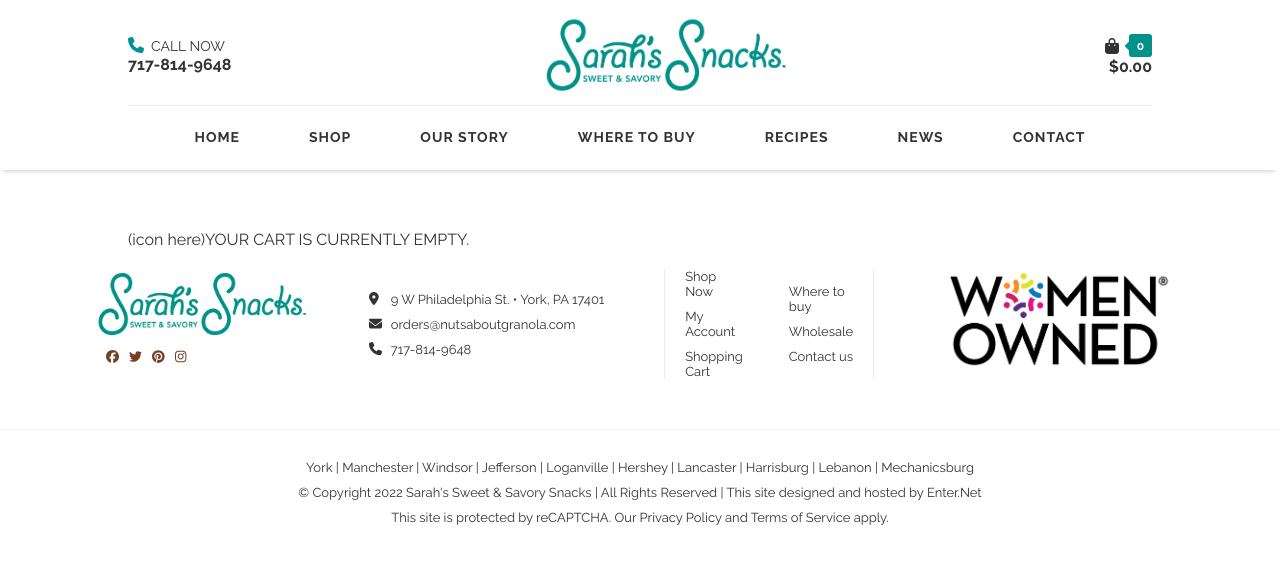
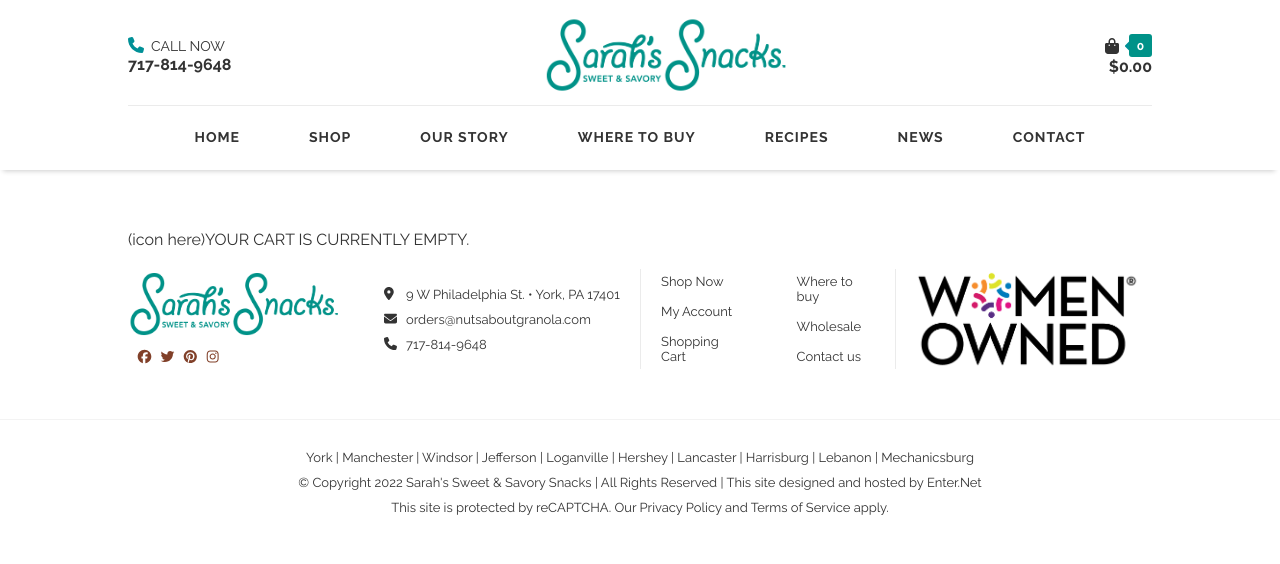
Before and after one commit to michvdh/sarahsnacks-clone, a Next.js app: page /cart in a window 1280 px wide. Shown: the top 564 px of the page. Built offline with nearby package versions, Linux system fonts and the light colour scheme.

Commit message:
footer styles and MQ

```diff
--- a/components/layout/Footer.module.scss
+++ b/components/layout/Footer.module.scss
@@ -1,32 +1,49 @@
 @import "../../styles/variables";
 @import "../../styles/mixins";
 
-.brands { grid-area: brands; }
-.contacts-details { grid-area: contacts }
-.nav { grid-area: navigation; }
-.women-owned { grid-area: logo; }
-.copyright { grid-area: copyright; }
+.brands {
+  grid-area: brands;
+}
+.contacts-details {
+  grid-area: contacts;
+}
+.nav {
+  grid-area: navigation;
+}
+.women-owned {
+  grid-area: logo;
+}
+.copyright {
+  grid-area: copyright;
+}
 
 .footer {
   .footer--upper {
-    width: 95%;
+    width: 90%;
     margin: 2rem auto;
+    display: grid;
+    grid-template-areas: "brands" "contacts" "navigation" "logo";
+    row-gap: 3.5rem;
 
-    @include respond(screen-1024) {
-      position: relative;
-      display: grid;
-      // width: 85%;
-      justify-content: space-between;
+    @include respond(screen-880) {
+      // position: relative;
       grid-template-areas:
-      'brands contacts navigation logo';
+        "brands brands brands"
+        "contacts navigation logo";
+      grid-template-columns: 1fr 1fr 1fr;
+    }
+
+    @include respond(screen-1150) {
+      grid-template-areas: "brands contacts navigation logo";
+      grid-template-columns: 1fr 1fr 1fr 1fr;
     }
 
     @include respond(screen-1250) {
-      width: 85%;
+      width: 80%;
     }
 
     @include respond(screen-1366) {
-      width: 1250px;
+      width: 1200px;
     }
 
     .brands {
@@ -37,6 +54,28 @@
           display: flex;
           flex-direction: row;
           column-gap: 1rem;
+
+          a {
+            svg {
+              transition: all 0.2s;
+              transform: scale(1.05);
+
+              path {
+                fill: currentColor;
+                color: $light-brown;
+                transition: inherit;
+              }
+            }
+
+            &:hover {
+              svg {
+                path {
+                  fill: currentColor;
+                  color: $dark-brown;
+                }
+              }
+            }
+          }
         }
       }
     }
@@ -67,15 +106,29 @@
       flex-direction: row;
       align-items: center;
       column-gap: 25%;
-      border-left: 1px solid $dark-gray;
-      border-right: 1px solid $dark-gray;
-      padding: 0 2rem;
-
+      padding: 3.5rem 0;
+      border-width: 1px 0;
+      border-style: solid;
+      border-color: $dark-gray;
 
       ul {
         display: flex;
         flex-direction: column;
-        row-gap: 1rem;
+        row-gap: 1.5rem;
+
+        a {
+          transition: all 0.2s;
+          &:hover {
+            color: $dark-green;
+          }
+        }
+      }
+
+      @include respond(screen-880) {
+        justify-content: center;
+        column-gap: 25%;
+        padding: 0 2rem;
+        border-width: 0 1px;
       }
     }
 
@@ -83,6 +136,12 @@
       position: relative;
       width: 25rem;
       height: 10rem;
+      left: -16px;
+
+      @include respond(screen-880) {
+        justify-self: end;
+        left: 0;
+      }
 
       .image {
         object-fit: contain;
--- a/components/layout/Footer.tsx
+++ b/components/layout/Footer.tsx
@@ -1,39 +1,79 @@
-import classes from './Footer.module.scss';
+import classes from "./Footer.module.scss";
 import Image from "next/image";
-
-import '@fortawesome/fontawesome-svg-core/styles.css'
-import { faFacebook, faTwitter, faPinterest, faInstagram } from '@fortawesome/free-brands-svg-icons';
-import { faLocationDot, faEnvelope, faPhone } from "@fortawesome/free-solid-svg-icons";
-import { FontAwesomeIcon } from '@fortawesome/react-fontawesome';
-import CompanyLogo from '../company-logo/CompanyLogo';
+import Link from "next/link";
+import "@fortawesome/fontawesome-svg-core/styles.css";
+import {
+  faFacebook,
+  faTwitter,
+  faPinterest,
+  faInstagram,
+} from "@fortawesome/free-brands-svg-icons";
+import {
+  faLocationDot,
+  faEnvelope,
+  faPhone,
+} from "@fortawesome/free-solid-svg-icons";
+import { FontAwesomeIcon } from "@fortawesome/react-fontawesome";
+import CompanyLogo from "../company-logo/CompanyLogo";
 
 const Footer: React.FC = () => {
   const mobileNavHandler = () => {
     // need to fix this later
-  }
+  };
 
   return (
     <footer className={`${classes.footer} footer`}>
-      <div className={`${classes['footer--upper']}`}>
+      <div className={`${classes["footer--upper"]}`}>
+
         <div className={classes.brands}>
-          <div className={classes['logo-container']}>
+          <div className={classes["logo-container"]}>
             <CompanyLogo
               className={`${classes.logo}`}
-              section={'footer'}
+              section={"footer"}
               intersectState={null}
               onClick={mobileNavHandler}
             />
             <div className={classes.media}>
               <ul>
-                <li><FontAwesomeIcon className={`fa-icon--light-brown`} icon={faFacebook} /></li>
-                <li><FontAwesomeIcon className={`fa-icon--light-brown`} icon={faTwitter} /></li>
-                <li><FontAwesomeIcon className={`fa-icon--light-brown`} icon={faPinterest} /></li>
-                <li><FontAwesomeIcon className={`fa-icon--light-brown`} icon={faInstagram} /></li>
+                <li>
+                  <a href="https://www.facebook.com/EatSarahsSnacks/">
+                    <FontAwesomeIcon
+                      className={``}
+                      icon={faFacebook}
+                      fill="currentColor"
+                    />
+                  </a>
+                </li>
+                <li>
+                  <a href="https://twitter.com/EatSarahsSnacks">
+                    <FontAwesomeIcon
+                      className={``}
+                      icon={faTwitter}
+                    />
+                  </a>
+                </li>
+                <li>
+                  <a href="https://www.pinterest.com/EatSarahsSnacks/">
+                    <FontAwesomeIcon
+                      className={``}
+                      icon={faPinterest}
+                    />
+                  </a>
+                </li>
+                <li>
+                  <a href="https://www.instagram.com/eatsarahssnacks/">
+                    <FontAwesomeIcon
+                      className={``}
+                      icon={faInstagram}
+                    />
+                  </a>
+                </li>
               </ul>
             </div>
           </div>
         </div>
-        <div className={classes['contact-details']}>
+
+        <div className={classes["contact-details"]}>
           <ul>
             <li>
               <div>
@@ -55,34 +95,44 @@ const Footer: React.FC = () => {
             </li>
           </ul>
         </div>
+
         <div className={classes.nav}>
           <ul>
-            <li>Shop Now</li>
-            <li>My Account</li>
-            <li>Shopping Cart</li>
+            <li><Link href="/cart">Shop Now</Link></li>
+            <li><Link href="/">My Account</Link></li>
+            <li><Link href="/">Shopping Cart</Link></li>
           </ul>
           <ul>
-            <li>Where to buy</li>
-            <li>Wholesale</li>
-            <li>Contact us</li>
+            <li><Link href="/">Where to buy</Link></li>
+            <li><Link href="/">Wholesale</Link></li>
+            <li><Link href="/">Contact us</Link></li>
           </ul>
         </div>
-        <div className={classes['women-owned']}>
+
+        <div className={classes["women-owned"]}>
           <Image
             className={classes.image}
             src="/images/WOB_POSITIVECOLOR_STD.png"
             alt="Women Owned logo"
-            layout='fill'
-            // width={212}
-            // height={70}
+            layout="fill"
           />
         </div>
       </div>
+
       {/* <hr /> */}
-      <div className={`${classes.copyright} ${classes['footer--lower']}`}>
-        <span>York | Manchester | Windsor | Jefferson | Loganville | Hershey | Lancaster | Harrisburg | Lebanon | Mechanicsburg</span>
-        <span>© Copyright 2022 Sarah's Sweet & Savory Snacks | All Rights Reserved | This site designed and hosted by Enter.Net</span>
-        <span>This site is protected by reCAPTCHA. Our Privacy Policy and Terms of Service apply.</span>
+      <div className={`${classes.copyright} ${classes["footer--lower"]}`}>
+        <span>
+          York | Manchester | Windsor | Jefferson | Loganville | Hershey |
+          Lancaster | Harrisburg | Lebanon | Mechanicsburg
+        </span>
+        <span>
+          © Copyright 2022 Sarah's Sweet & Savory Snacks | All Rights Reserved |
+          This site designed and hosted by Enter.Net
+        </span>
+        <span>
+          This site is protected by reCAPTCHA. Our Privacy Policy and Terms of
+          Service apply.
+        </span>
       </div>
     </footer>
   );
--- a/styles/_mixins.scss
+++ b/styles/_mixins.scss
@@ -56,6 +56,10 @@
     @media only screen and (min-width: 840px) { @content };
   }
 
+  @if $breakpoint == screen-880 {
+    @media only screen and (min-width: 880px) { @content };
+  }
+
   @if $breakpoint == screen-960 {
     @media only screen and (min-width: 960px) { @content };
   }
@@ -66,6 +70,10 @@
 
   @if $breakpoint == screen-1120 {
     @media only screen and (min-width: 1120px) { @content };
+  }
+
+  @if $breakpoint == screen-1150 {
+    @media only screen and (min-width: 1150px) { @content };
   }
 
   @if $breakpoint == screen-1250 {
```
Lines whose indentation alone changed are shown as unchanged.
